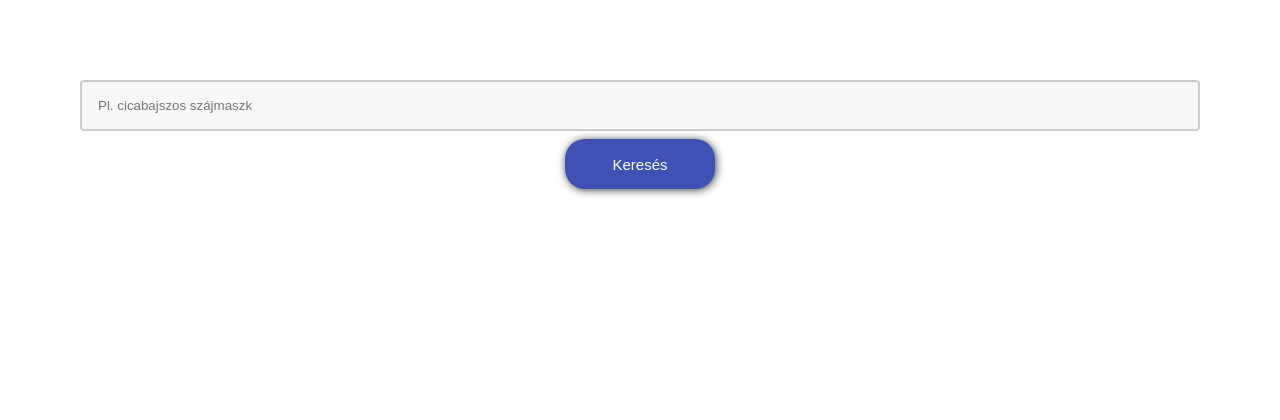
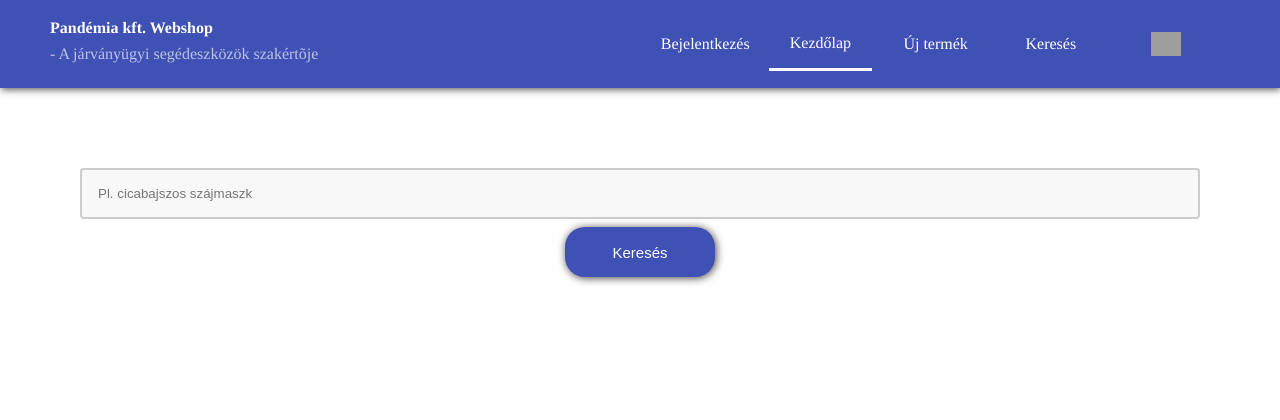
Before and after one commit to geonoemi/Covidshop_PHP, a PHP site: page /products/index.php?c=products in a window 1280 px wide. Shown: the top 420 px of the page. Run offline with PHP 8.4, Linux system fonts and the light colour scheme; data that the repository does not hold is empty; grey boxes are pictures that could not be loaded.

Commit message:
back to navs but something special

```diff
--- a/MVC_PHP/views/products.php
+++ b/MVC_PHP/views/products.php
@@ -13,7 +13,47 @@
 </head>
 
 <body>
-<?php require_once("views/nav.php");?>
+<nav class="app-header">
+        <div class="app-header-name">
+            <p class="company-name">Pandémia kft. Webshop</p>
+            <p class="company-slogan">- A járványügyi segédeszközök szakértõje</p>
+        </div>
+        <ul class="app-header-nav-links">
+            <li class="nav-item">
+                <a href="index.php?c=login">Bejelentkezés</a>
+            </li>
+            <!--ha bejelentkezett, a bejelentkezés li-nek kéne átalakulnia erre
+              li class="nav-item active">
+                Üdvözöljük, <?php ?>
+            </li-->
+
+            <li class="nav-item active">
+                <a href="index.php">Kezdőlap</a>
+            </li>
+            <li class="nav-item">
+                <a href="index.php?c=addProducts">Új termék</a>
+			</li>
+            <li class="nav-item">
+                <a href="index.php?c=products">Keresés</a>
+            </li>
+
+			<li id="showCart" class="nav-item nav-item-cart">
+                <img src="shopping-cart.svg">
+            </li>
+        </ul>
+		<div id="cart">
+			<div class="cart-content-wrapper">
+				<h2>Kosár</h2>
+			</div>
+			<div id="cartWrapperItems" class="cart-content-wrapper">
+
+			</div>$products.append($row);
+
+			<div class="cart-content-wrapper checkout-wrapper">
+				<button id="checkout"> Fizetés! </button>
+			</div>
+		</div>
+    </nav>
 
 
     <form id="addproduct" method="GET" action="index.php">
```
Also changed, not shown: MVC_PHP/views/addProducts.php (+12 -5 lines), MVC_PHP/views/home.php (+88 -1 lines), MVC_PHP/views/login.php (+5 -5 lines).
